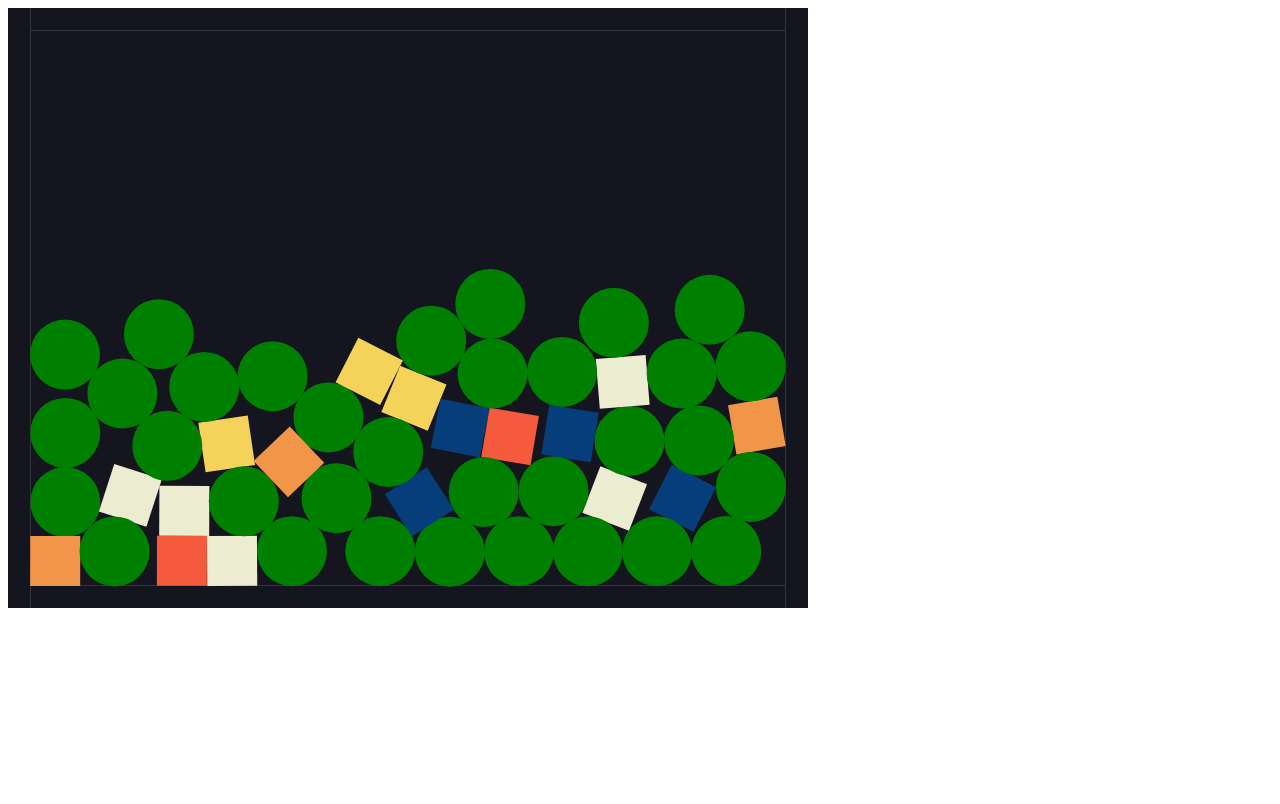
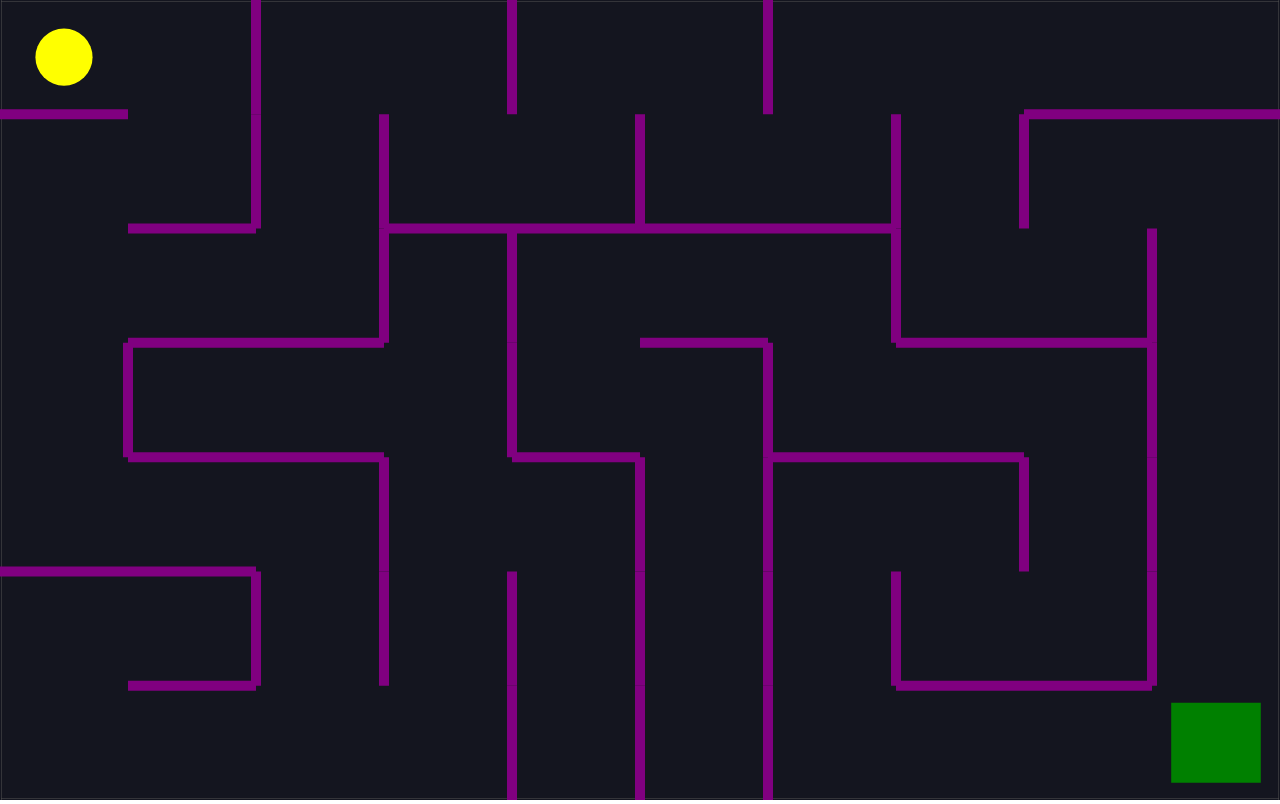
Before and after one commit to LaneSawyerT/javascript-learning, a plain HTML site: page maze_game/index.html in a window 1280 px wide. Drawn offline with nearby package versions, Linux system fonts and the light colour scheme.

Commit message:
Updated all files to correctly show the game and demo

```diff
--- a/maze_game/index.html
+++ b/maze_game/index.html
@@ -2,11 +2,37 @@
 <html lang="en">
 <head>
     <script src="https://cdnjs.cloudflare.com/ajax/libs/matter-js/0.14.2/matter.min.js"></script>
+    <style>
+        body {
+            margin: 0;
+        }
+        .hidden {
+            display: none !important;
+        }
+        h1 {
+            color: white;
+            font-size: 65px;
+        }
+        .winner {
+            display: flex;
+            justify-content: center;
+            align-items: center;
+            position: absolute;
+            z-index: 1;
+            height: 100vh;
+            width: 100vw;
+        }
+    </style>
     <meta charset="UTF-8">
     <meta name="viewport" content="width=device-width, initial-scale=1.0">
-    <title>Document</title>
+    <title>Maze Game</title>
 </head>
 <body>
+<div class="winner hidden">
+<h1>
+You win!
+</h1>
+</div>
     <script src="index.js"></script>
 </body>
 </html>
--- a/maze_game/index.js
+++ b/maze_game/index.js
@@ -1,9 +1,16 @@
-const { Engine, Render, Runner, World, Bodies, MouseConstraint, Mouse } = Matter;
+const { Engine, Render, Runner, World, Bodies, Body, Events, } = Matter;
 
-const width = 800;
-const height = 600;
+// Might need to change the cell back to 5. Delete this comment later
+const cellsHorizontal = 10;
+const cellsVertical = 7;
+const width = window.innerWidth;
+const height = window.innerHeight;
+
+const unitLengthX = width / cellsHorizontal;
+const unitLengthY = height / cellsVertical;
 
 const engine = Engine.create();
+engine.world.gravity.y = 0;
 const { world } = engine;
 const render = Render.create({
     // this creates the 'canvas' on the html page where the maze will be
@@ -18,32 +25,213 @@ const render = Render.create({
 Render.run(render);
 Runner.run(Runner.create(), engine);
 
-// Creates click and drag
-World.add(world, MouseConstraint.create(engine, {
-    mouse: Mouse.create(render.canvas)
-}));
+
 
 // Walls that prevent shapes from falling away
 const walls = [
-    Bodies.rectangle(400, 0, 800, 45, {isStatic: true}),
-    Bodies.rectangle(400, 600, 800, 45, {isStatic: true}),
-    Bodies.rectangle(0, 300, 45, 600, {isStatic: true}),
-    Bodies.rectangle(800, 300, 45, 600, {isStatic: true})
+    Bodies.rectangle(width / 2, 0, width, 2, {isStatic: true}),
+    Bodies.rectangle(width / 2, height, width, 2, {isStatic: true}),
+    Bodies.rectangle(0, height / 2, 2, height, {isStatic: true}),
+    Bodies.rectangle(width, height / 2, 2, height, {isStatic: true})
 ];
 World.add(world, walls);
 
-// Random shapes
+// Maze Generation
 
-for(let i = 0; i < 50; i++) {
-    if(Math.random() > 0.5){
-        World.add(world, Bodies.rectangle(Math.random() * width, Math.random() * height, 50, 50 ));
-    } else {
-        World.add(
-            world, Bodies.circle(Math.random() * width, Math.random() * height, 35, {
-                render: {
-                    fillStyle: 'green',
+
+const shuffle = arr => {
+    let counter = arr.length;
+
+    while(counter > 0){
+        const index = Math.floor(Math.random() * counter);
+
+        counter--;
+
+        const temp = arr[counter];
+        arr[counter] = arr[index];
+        arr[index] = temp;
+    }
+
+    return arr;
+};
+
+const grid = Array(cellsVertical).fill(null).map(() => Array(cellsHorizontal).fill(false));
+
+const verticals = Array(cellsVertical).fill(null).map(() => Array(cellsHorizontal - 1).fill(false));
+
+const horizontals = Array(cellsVertical - 1).fill(null).map(() => Array(cellsHorizontal).fill(false));
+
+const startRow = Math.floor(Math.random() * cellsVertical);
+const startColumn = Math.floor(Math.random() * cellsHorizontal);
+
+
+const stepThroughCell = (row, column) => {
+  // If i have visted the cell at [row, column], then return
+  if (grid[row][column]) {
+    return;
+  }
+
+  // Mark this cell as being visited
+  grid[row][column] = true;
+
+  // Assemble randomly-ordered list of neighbors
+  const neighbors = shuffle([
+    [row - 1, column, 'up'],
+    [row, column + 1, 'right'],
+    [row + 1, column, 'down'],
+    [row, column - 1, 'left']
+  ]);
+  // For each neighbor....
+  for (let neighbor of neighbors) {
+    const [nextRow, nextColumn, direction] = neighbor;
+
+    // See if that neighbor is out of bounds
+    if (
+      nextRow < 0 ||
+      nextRow >= cellsVertical ||
+      nextColumn < 0 ||
+      nextColumn >= cellsHorizontal
+    ) {
+      continue;
+    }
+
+    // If we have visited that neighbor, continue to next neighbor
+    if (grid[nextRow][nextColumn]) {
+      continue;
+    }
+
+    // Remove a wall from either horizontals or verticals
+    if (direction === 'left') {
+      verticals[row][column - 1] = true;
+    } else if (direction === 'right') {
+      verticals[row][column] = true;
+    } else if (direction === 'up') {
+      horizontals[row - 1][column] = true;
+    } else if (direction === 'down') {
+      horizontals[row][column] = true;
+    }
+
+    stepThroughCell(nextRow, nextColumn);
+  }
+};
+
+
+stepThroughCell(startRow, startColumn);
+
+
+horizontals.forEach((row, rowIndex) => {
+  row.forEach((open, columnIndex) => {
+    if (open) {
+      return;
+    }
+
+    const wall = Bodies.rectangle(
+      columnIndex * unitLengthX + unitLengthX / 2,
+      rowIndex * unitLengthY + unitLengthY,
+      unitLengthX,
+      10,
+      {
+        label: 'wall',
+        isStatic: true,
+        render: {
+            fillStyle: 'purple'
+        }
+      }
+    );
+    World.add(world, wall);
+  });
+});
+
+verticals.forEach((row, rowIndex) => {
+    row.forEach((open, columnIndex) => {
+        if(open){
+            return;
+        }
+        const wall = Bodies.rectangle(
+      columnIndex * unitLengthX + unitLengthX,
+      rowIndex * unitLengthY + unitLengthY / 2,
+      10,
+      unitLengthY,
+      {
+        label: 'wall',
+        isStatic: true,
+        render: {
+            fillStyle: 'purple'
+        }
+      }
+    );
+    World.add(world, wall);
+    });
+});
+
+
+// Code for the goal
+const goal = Bodies.rectangle(
+    width - unitLengthX / 2,
+    height - unitLengthY / 2,
+    unitLengthX * .7,
+    unitLengthY * .7,
+    {
+        label: 'goal',
+        isStatic: true,
+        render: {
+            fillStyle: 'green'
+        }
+    }
+);
+
+World.add(world, goal);
+
+// Code for the ball. Scaled with the game cells
+const ballRadius = Math.min(unitLengthX, unitLengthY) / 4;
+const ball = Bodies.circle(
+    unitLengthX / 2,
+    unitLengthY / 2,
+    ballRadius,
+    {
+        label: 'ball',
+        render: {
+            fillStyle: 'yellow'
+        }
+
+    }
+);
+World.add(world, ball);
+
+document.addEventListener('keydown', event => {
+    const { x, y } = ball.velocity;
+
+    // Key for UP
+    if(event.keyCode === 38){
+        Body.setVelocity(ball, {x, y: y - 5});
+    }
+    // Key for RIGHT
+     if(event.keyCode === 39){
+        Body.setVelocity(ball, {x: x + 5, y});
+    }
+    // Key for DOWN
+     if(event.keyCode === 40){
+        Body.setVelocity(ball, {x, y: y + 5});
+    }
+    // Key for LEFT
+     if(event.keyCode === 37){
+        Body.setVelocity(ball, {x: x - 5, y});
+    }
+});
+
+// Win condition
+Events.on(engine, 'collisionStart', event => {
+    event.pairs.forEach((collision) => {
+        const labels = ['ball', 'goal'];
+
+        if(labels.includes(collision.bodyA.label) && labels.includes(collision.bodyB.label)) {
+            document.querySelector('.winner').classList.remove('hidden');
+            world.gravity.y = 1;
+            world.bodies.forEach(body => {
+                if(body.label === 'wall'){
+                    Body.setStatic(body, false);
                 }
-            })
-        );
-    }
-}
+            });
+        }
+    });
+});
```
Also changed, not shown: maze_game/demo.js (added, +49 -0 lines).
